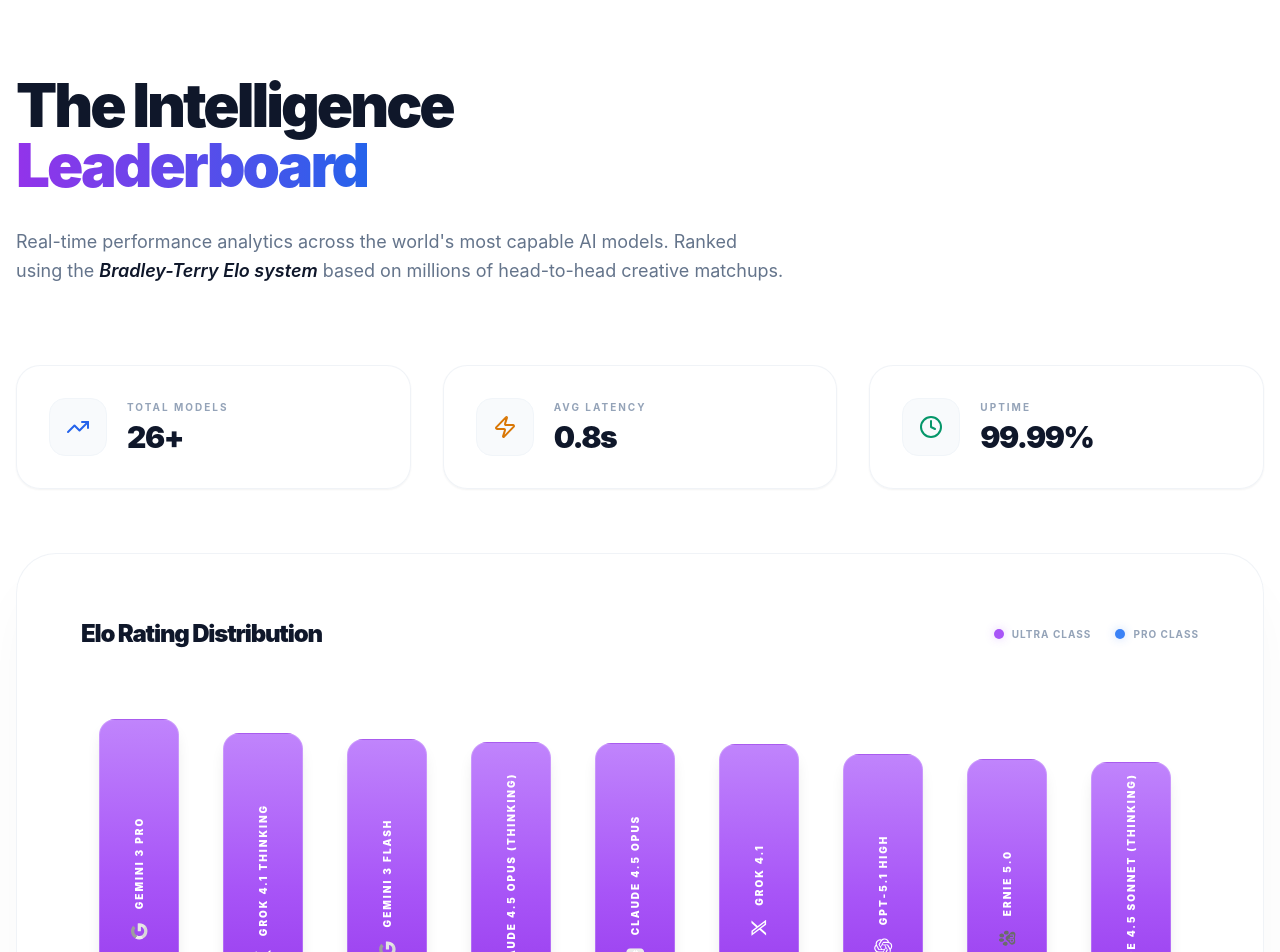
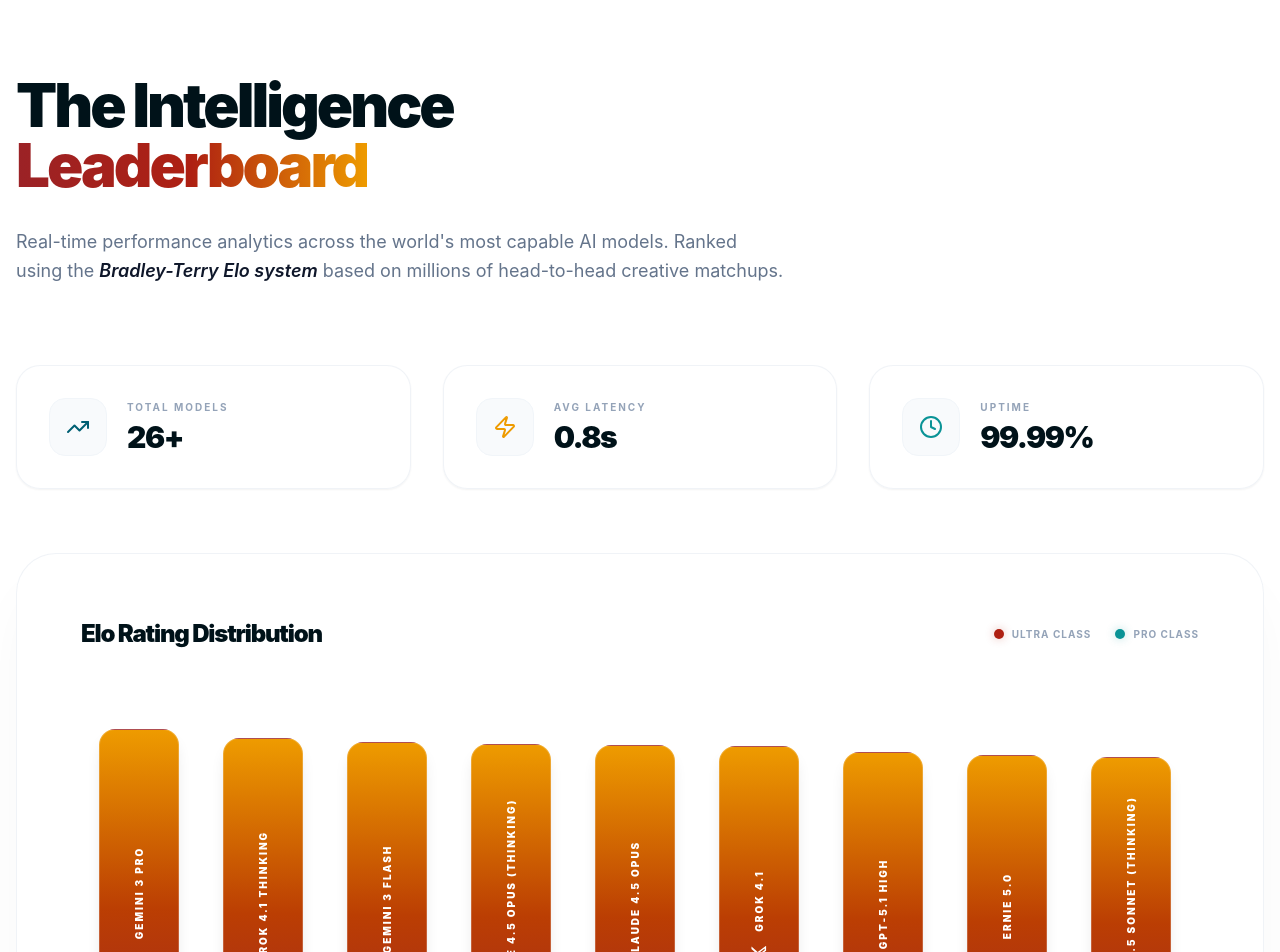
Before and after one commit to dagchain-official/daggpt-landing, a React (Create React App) app: page / in a window 1280 px wide. Shown: the part 1320-2272 px from the top of the page. Built offline with nearby package versions, Linux system fonts and the light colour scheme; no server answers.

Commit message:
Auto-sync after agent response

```diff
--- a/src/components/ModelPerformance.jsx
+++ b/src/components/ModelPerformance.jsx
@@ -119,10 +119,10 @@ export function ModelPerformance() {
             whileInView={{ opacity: 1, y: 0 }}
             viewport={{ once: true }}
             transition={{ delay: 0.1 }}
-            className="text-4xl md:text-6xl font-black text-slate-900 mb-8 tracking-tighter"
+            className="text-4xl md:text-6xl font-black text-[#001219] mb-8 tracking-tighter"
           >
             The Intelligence <br />
-            <span className="bg-gradient-to-r from-purple-600 to-blue-600 bg-clip-text text-transparent">Leaderboard</span>
+            <span className="bg-gradient-to-r from-[#9B2226] via-[#AE2012] to-[#EE9B00] bg-clip-text text-transparent">Leaderboard</span>
           </motion.h2>
 
             <motion.p
@@ -140,9 +140,9 @@ export function ModelPerformance() {
           {/* Stats Cards */}
           <div className="grid grid-cols-1 md:grid-cols-3 gap-8 mb-16">
             {[
-            { label: "Total Models", value: `${modelData.length}+`, icon: TrendingUp, color: "text-blue-600" },
-            { label: "Avg Latency", value: "0.8s", icon: Zap, color: "text-amber-600" },
-            { label: "Uptime", value: "99.99%", icon: Clock, color: "text-emerald-600" }
+              { label: "Total Models", value: `${modelData.length}+`, icon: TrendingUp, color: "text-[#005F73]" },
+              { label: "Avg Latency", value: "0.8s", icon: Zap, color: "text-[#EE9B00]" },
+              { label: "Uptime", value: "99.99%", icon: Clock, color: "text-[#0A9396]" }
             ].map((stat, i) => (
               <motion.div
                 key={i}
@@ -150,7 +150,7 @@ export function ModelPerformance() {
                 whileInView={{ opacity: 1, y: 0 }}
                 viewport={{ once: true }}
                 transition={{ delay: i * 0.1 }}
-              className="bg-white/60 backdrop-blur-xl rounded-3xl p-8 border border-slate-200/50 group hover:border-purple-200 transition-all shadow-sm"
+                className="bg-white/60 backdrop-blur-xl rounded-3xl p-8 border border-slate-200/50 group hover:border-[#E9D8A6] transition-all shadow-sm"
               >
                 <div className="flex items-center gap-5">
                   <div className="p-4 bg-slate-50 rounded-2xl border border-slate-100 group-hover:scale-110 transition-transform">
@@ -158,7 +158,7 @@ export function ModelPerformance() {
                   </div>
                   <div>
                     <p className="text-[10px] font-bold text-slate-400 uppercase tracking-[0.2em] mb-1">{stat.label}</p>
-                  <p className="text-3xl font-black text-slate-900 tracking-tighter">{stat.value}</p>
+                    <p className="text-3xl font-black text-[#001219] tracking-tighter">{stat.value}</p>
                   </div>
                 </div>
               </motion.div>
@@ -173,14 +173,14 @@ export function ModelPerformance() {
           className="bg-white/80 backdrop-blur-3xl rounded-[2.5rem] border border-slate-200/50 p-10 md:p-16 shadow-[0_32px_64px_-16px_rgba(0,0,0,0.05)]"
         >
             <div className="flex flex-col md:flex-row items-center justify-between mb-12 gap-6">
-              <h3 className="text-2xl font-black text-slate-900 tracking-tighter">Elo Rating Distribution</h3>
+              <h3 className="text-2xl font-black text-[#001219] tracking-tighter">Elo Rating Distribution</h3>
                 <div className="flex items-center gap-6">
                   <div className="flex items-center gap-2">
-                  <div className="w-2.5 h-2.5 bg-purple-500 rounded-full shadow-[0_0_10px_rgba(168,85,247,0.3)]" />
+                    <div className="w-2.5 h-2.5 bg-[#AE2012] rounded-full shadow-[0_0_10px_rgba(174,32,18,0.3)]" />
                     <span className="text-[10px] font-bold text-slate-400 uppercase tracking-widest">Ultra Class</span>
                   </div>
                   <div className="flex items-center gap-2">
-                  <div className="w-2.5 h-2.5 bg-blue-500 rounded-full shadow-[0_0_10px_rgba(59,130,246,0.3)]" />
+                    <div className="w-2.5 h-2.5 bg-[#0A9396] rounded-full shadow-[0_0_10px_rgba(10,147,150,0.3)]" />
                     <span className="text-[10px] font-bold text-slate-400 uppercase tracking-widest">Pro Class</span>
                   </div>
                 </div>
@@ -190,10 +190,10 @@ export function ModelPerformance() {
           <div className="overflow-x-auto pb-8 scrollbar-hide">
             {loading ? (
               <div className="flex items-center justify-center h-[400px]">
-                <div className="w-12 h-12 border-4 border-slate-100 border-t-purple-600 rounded-full animate-spin" />
+                <div className="w-12 h-12 border-4 border-slate-100 border-t-[#AE2012] rounded-full animate-spin" />
               </div>
             ) : (
-              <div className="flex items-end justify-start gap-6 min-w-max px-2" style={{ height: '400px' }}>
+                <div className="flex items-end justify-start gap-6 min-w-max px-2" style={{ height: '450px' }}>
                   {modelData.map((model, index) => {
                     const minScore = Math.min(...modelData.map(m => m.score));
                     const maxScore = Math.max(...modelData.map(m => m.score));
@@ -202,22 +202,22 @@ export function ModelPerformance() {
                     let heightPercentage;
                     if (scoreRange > 0) {
                       const normalized = (model.score - minScore) / scoreRange;
-                    heightPercentage = (normalized * 60) + 40;
+                      heightPercentage = (normalized * 35) + 65;
                     } else {
-                    heightPercentage = 70;
+                      heightPercentage = 75;
                     }
 
                       const isUltraClass = model.score >= 1400;
                       const gradient = isUltraClass
-                      ? 'from-purple-600 via-purple-500 to-purple-400'
-                      : 'from-blue-600 via-blue-500 to-blue-400';
+                        ? 'from-[#9B2226] via-[#BB3E03] to-[#EE9B00]'
+                        : 'from-[#005F73] via-[#0A9396] to-[#94D2BD]';
 
                       return (
                         <div
                           key={`${model.name}-${index}`}
                           className="flex flex-col items-center gap-4 group cursor-pointer min-w-[100px]"
                         >
-                        <div className="relative flex items-end justify-center w-20 h-[320px]">
+                          <div className="relative flex items-end justify-center w-20 h-[360px]">
                             <motion.div
                               initial={{ height: 0, opacity: 0 }}
                               whileInView={{ height: `${heightPercentage}%`, opacity: 1 }}
@@ -244,8 +244,8 @@ export function ModelPerformance() {
                             </motion.div>
 
                             <div className="absolute -top-12 opacity-0 group-hover:opacity-100 transition-all duration-300 transform translate-y-2 group-hover:translate-y-0 z-20">
-                            <div className="px-4 py-2 bg-slate-900 text-white text-[11px] font-black rounded-xl shadow-2xl flex flex-col items-center">
-                              <span className="text-purple-400 text-[8px] uppercase tracking-widest mb-1">ELO RATING</span>
+                              <div className="px-4 py-2 bg-[#001219] text-white text-[11px] font-black rounded-xl shadow-2xl flex flex-col items-center border border-white/10">
+                                <span className={`${isUltraClass ? 'text-[#EE9B00]' : 'text-[#94D2BD]'} text-[8px] uppercase tracking-widest mb-1`}>ELO RATING</span>
                                 {model.score}
                               </div>
                             </div>
```
Lines whose indentation alone changed are shown as unchanged.
